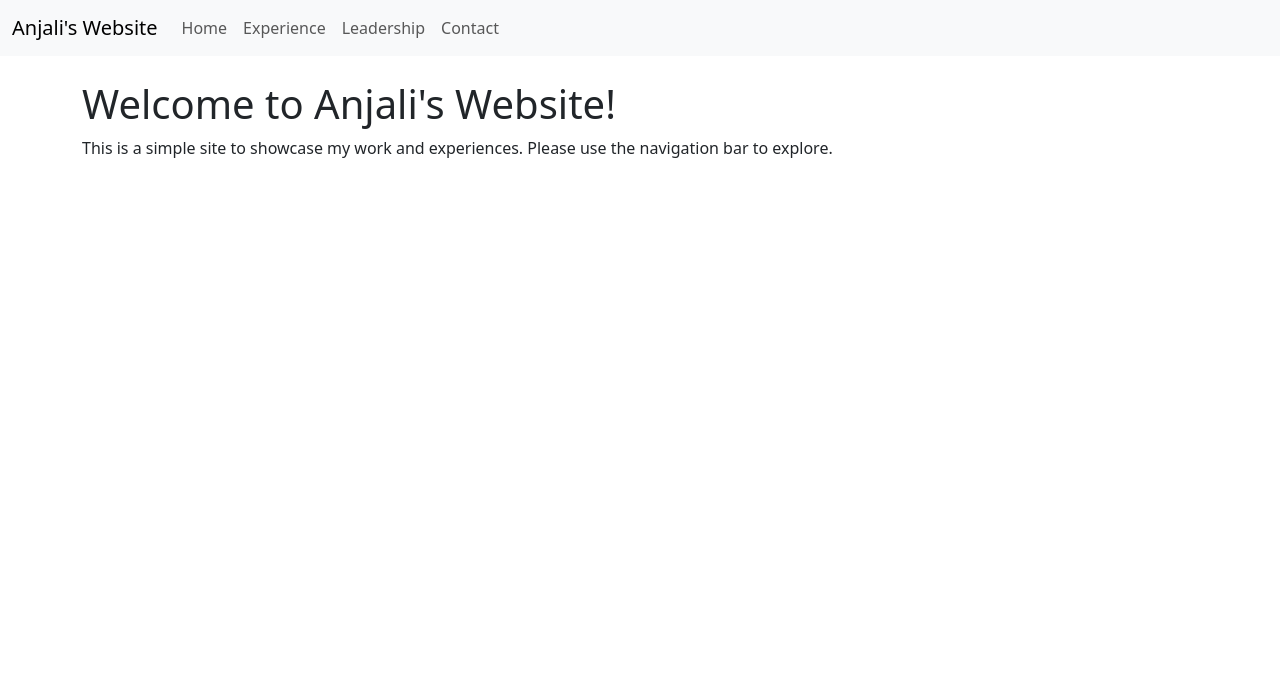
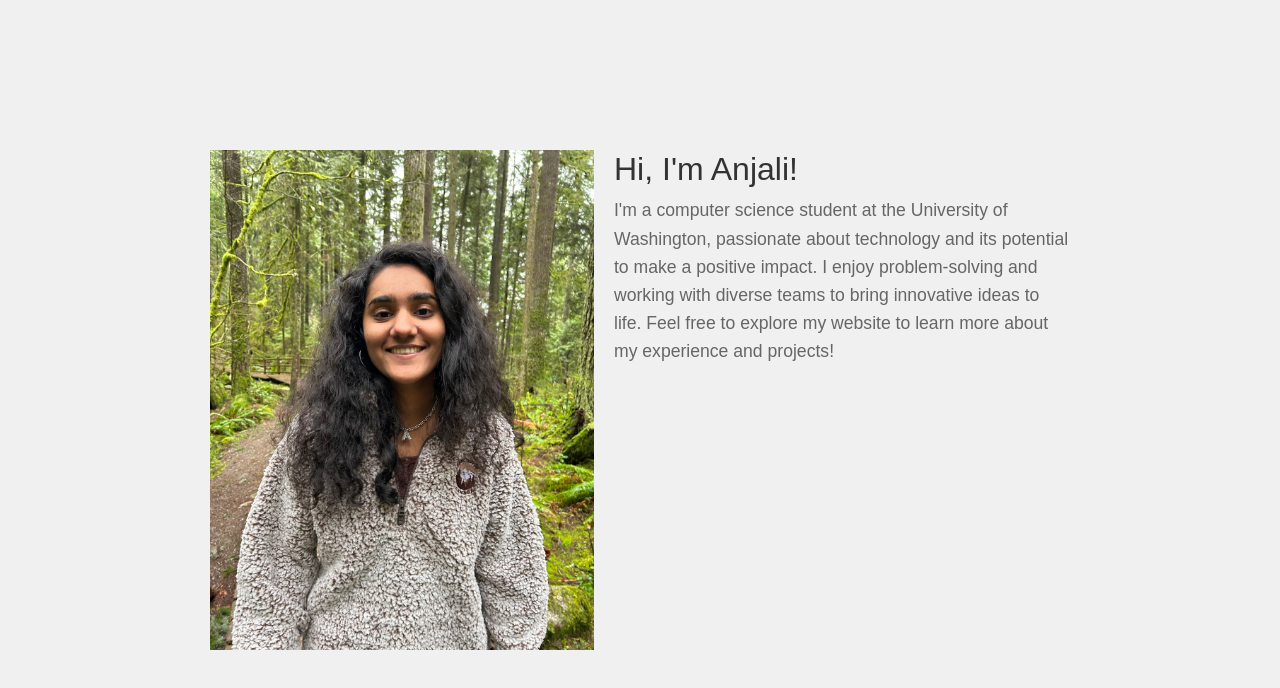
Before and after one commit to anjalisingh0/website, a plain HTML site: page index.html in a window 1280 px wide. Drawn offline with nearby package versions, Linux system fonts and the light colour scheme.

Commit message:
adding photo and header

```diff
--- a/index.html
+++ b/index.html
@@ -5,26 +5,27 @@
     <meta name="viewport" content="width=device-width, initial-scale=1.0">
     <title>Welcome to Anjali's Website</title>
     <link href="https://cdn.jsdelivr.net/npm/bootstrap@5.3.0-alpha1/dist/css/bootstrap.min.css" rel="stylesheet">
+    <link rel="stylesheet" href="styles.css"> <!-- Linking the custom CSS file -->
 </head>
 <body>
 
     <!-- Placeholder for Navbar -->
     <div id="navbar-placeholder"></div>
 
-    <div class="container mt-4">
-        <h1>Welcome to Anjali's Website!</h1>
-        <p>This is a simple site to showcase my work and experiences. Please use the navigation bar to explore.</p>
+    <div class="container">
+        <!-- Photo Container -->
+        <div class="photo-container">
+            <img src="anjali.jpg" alt="Anjali's Photo" class="profile-photo">
+        </div>
+
+        <!-- Text Container -->
+        <div class="text-container">
+            <h1>Hi, I'm Anjali!</h1>
+            <p>I'm a computer science student at the University of Washington, passionate about technology and its potential to make a positive impact. I enjoy problem-solving and working with diverse teams to bring innovative ideas to life. Feel free to explore my website to learn more about my experience and projects!</p>
+        </div>
     </div>
 
-    <script>
-        // Dynamically load the navbar into the placeholder
-        fetch('navbar.html')
-            .then(response => response.text())
-            .then(data => {
-                document.getElementById('navbar-placeholder').innerHTML = data;
-            });
-    </script>
+    <script src="https://cdn.jsdelivr.net/npm/bootstrap@5.3.0-alpha1/dist/js/bootstrap.bundle.min.js"></script>
 
-    <script src="https://cdn.jsdelivr.net/npm/bootstrap@5.3.0-alpha1/dist/js/bootstrap.bundle.min.js"></script>
 </body>
 </html>
--- a/navbar.html
+++ b/navbar.html
@@ -11,10 +11,10 @@
                     <a class="nav-link" href="index.html">Home</a>
                 </li>
                 <li class="nav-item">
-                    <a class="nav-link" href="experience.html">Experience</a>
+                    <a class="nav-link" href="experience.html">Technical Experience</a>
                 </li>
                 <li class="nav-item">
-                    <a class="nav-link" href="leadership.html">Leadership</a>
+                    <a class="nav-link" href="leadership.html">Leadership Involvement</a>
                 </li>
                 <li class="nav-item">
                     <a class="nav-link" href="contact.html">Contact</a>
--- a/styles.css
+++ b/styles.css
@@ -1,16 +1,49 @@
-/* Optional custom styling */
+/* General body styles */
 body {
     font-family: Arial, sans-serif;
+    margin: 0;
+    padding: 0;
+    display: flex;
+    justify-content: center;
+    align-items: center;
+    height: 100vh;
+    background-color: #f0f0f0;
 }
 
-h1, h2 {
-    color: #0044cc;
+/* Container for aligning photo and text */
+.container {
+    display: flex;
+    align-items: flex-start; /* Align items to the top */
+    justify-content: flex-start; /* Align the content to the left */
+    gap: 20px; /* Space between the photo and text */
+    max-width: 900px; /* Optional: Set a maximum width to prevent stretching */
+    padding: 20px; /* Optional: Add some padding around the content */
 }
 
-.navbar {
-    margin-bottom: 20px;
+/* Photo container styles */
+.photo-container {
+    width: 2000px; /* Resize the photo container to a smaller size */
+    height: 500px;
+    overflow: hidden; /* Ensure the image fits within the container */
 }
 
-.container {
-    margin-top: 20px;
+/* Profile photo styles */
+.profile-photo {
+    width: 100%; /* Ensure the image takes up the full width of the container */
+    height: 100%; /* Ensure the image takes up the full height of the container */
+    object-fit: cover; /* Crop the image to cover the container */
+   /* border-radius: 50%; /* Make the photo circular */
 }
+
+/* Title styling */
+h1 {
+    font-size: 2rem;
+    color: #333;
+}
+
+/* Paragraph styling */
+p {
+    font-size: 1.1rem;
+    color: #666;
+    line-height: 1.6;
+}
```
Also changed, not shown: anjali.JPG (added), contact.html (added), experience.html (added), leadership.html (added).
